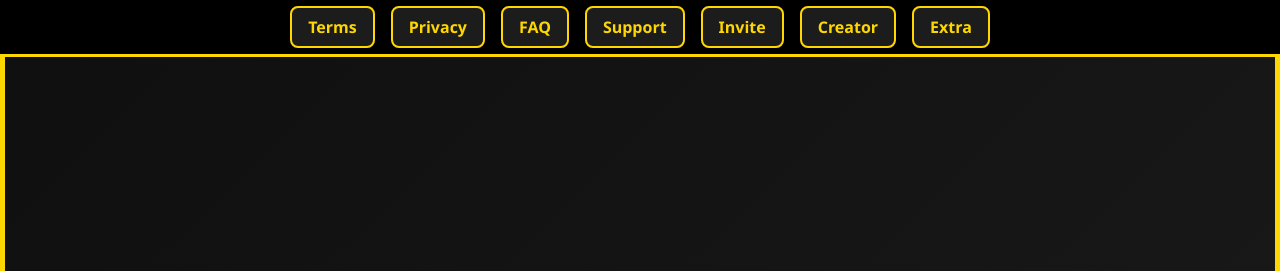
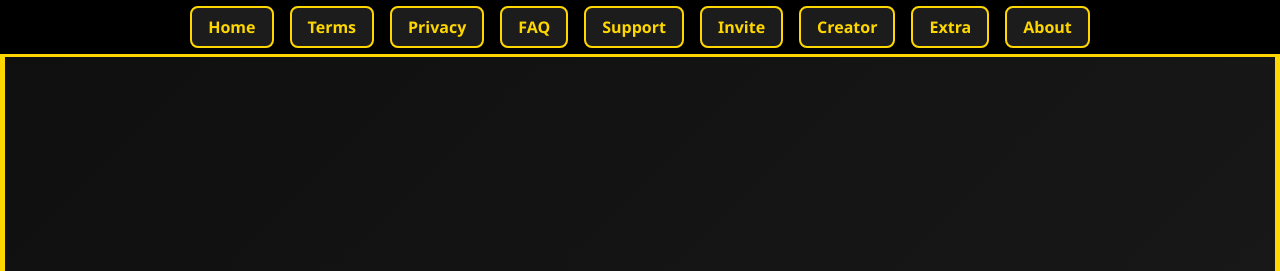
Before and after one commit to Veylein/paxsite, a plain HTML site: page privacy.html in a window 1280 px wide. Shown: the top 271 px of the page. Drawn offline with Linux system fonts and the light colour scheme.

Commit message:
Update privacy.html

```diff
--- a/privacy.html
+++ b/privacy.html
@@ -10,9 +10,9 @@
 
     <!-- ================== NAVBAR ================== -->
     <nav class="navbar">
-        <div class="logo">
-        </div>
+        <div class="logo"></div>
         <ul>
+            <li><a href="index.html">Home</a></li>
             <li><a href="tos.html">Terms</a></li>
             <li><a href="privacy.html">Privacy</a></li>
             <li><a href="faq.html">FAQ</a></li>
@@ -20,6 +20,7 @@
             <li><a href="invite.html">Invite</a></li>
             <li><a href="credits.html">Creator</a></li>
             <li><a href="extra.html">Extra</a></li>
+            <li><a href="about.html" class="active">About</a></li>
         </ul>
     </nav>
 
```
